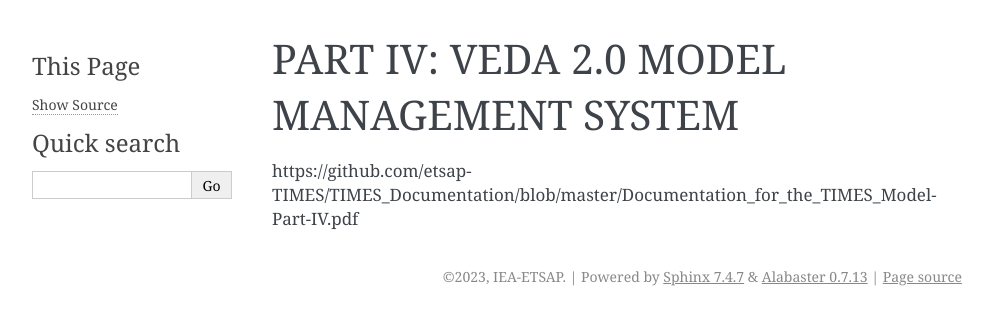
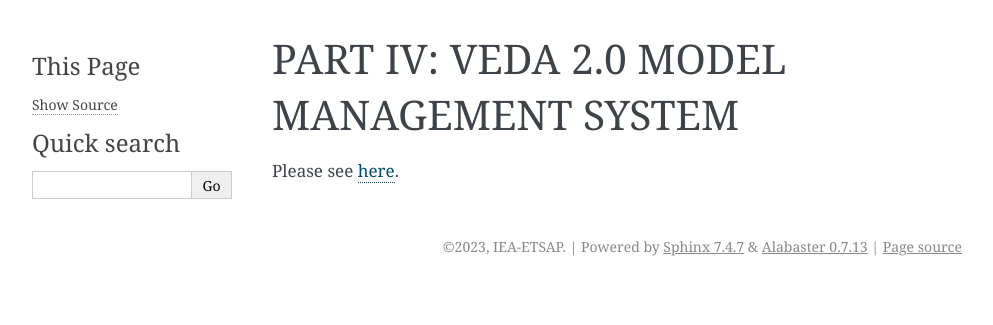
Before and after one commit to experimentarium/times, a Sphinx documentation site: the page built from docs/part-4/index.md, in a window 1280 px wide. Shown: the top 325 px of the page, without its empty margins (148-1141 px from the left). Built offline with Sphinx 7.4.7, drawn with Linux system fonts in a browser that asks for light colours.

Commit message:
Activate URLs to the parts not on RTD

````diff
--- a/docs/part-4/index.md
+++ b/docs/part-4/index.md
@@ -1,6 +1,6 @@
 # PART IV: VEDA 2.0 MODEL MANAGEMENT SYSTEM
 
-https://github.com/etsap-TIMES/TIMES_Documentation/blob/master/Documentation_for_the_TIMES_Model-Part-IV.pdf
+Please see [here](https://github.com/etsap-TIMES/TIMES_Documentation/blob/master/Documentation_for_the_TIMES_Model-Part-IV.pdf).
 
 
 ```{toctree}
````
Also changed, not shown: docs/part-2/index.md (+1 -1 lines), docs/part-3/index.md (+1 -1 lines).
